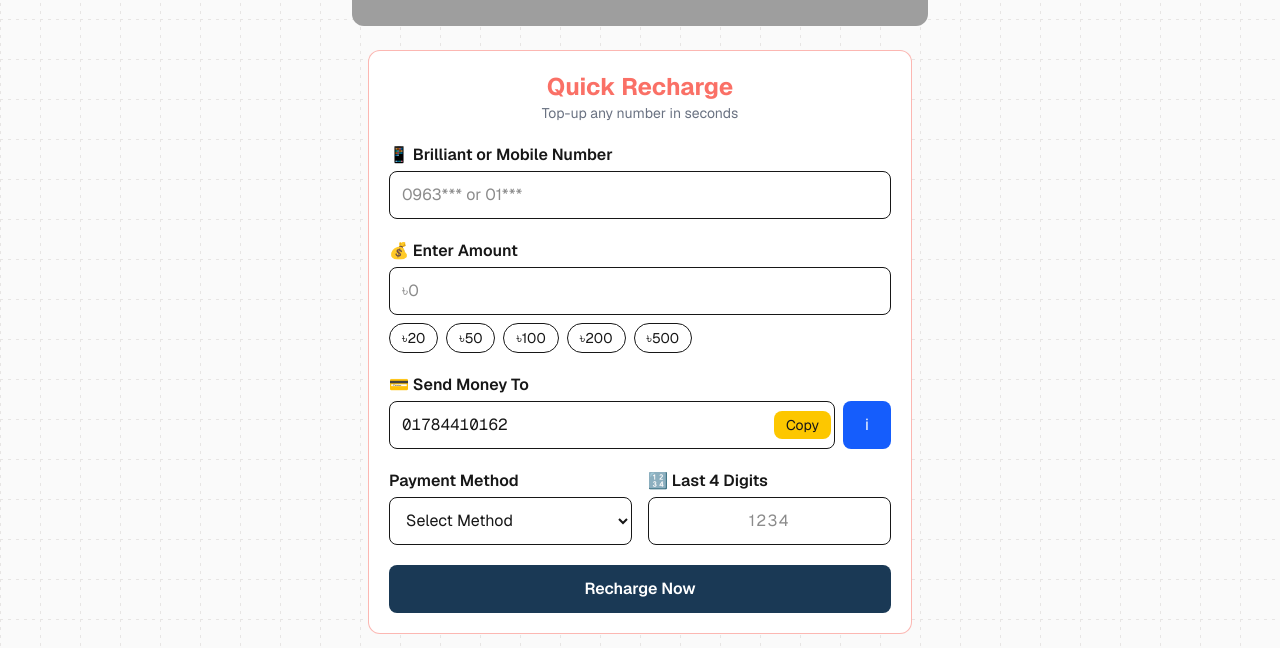
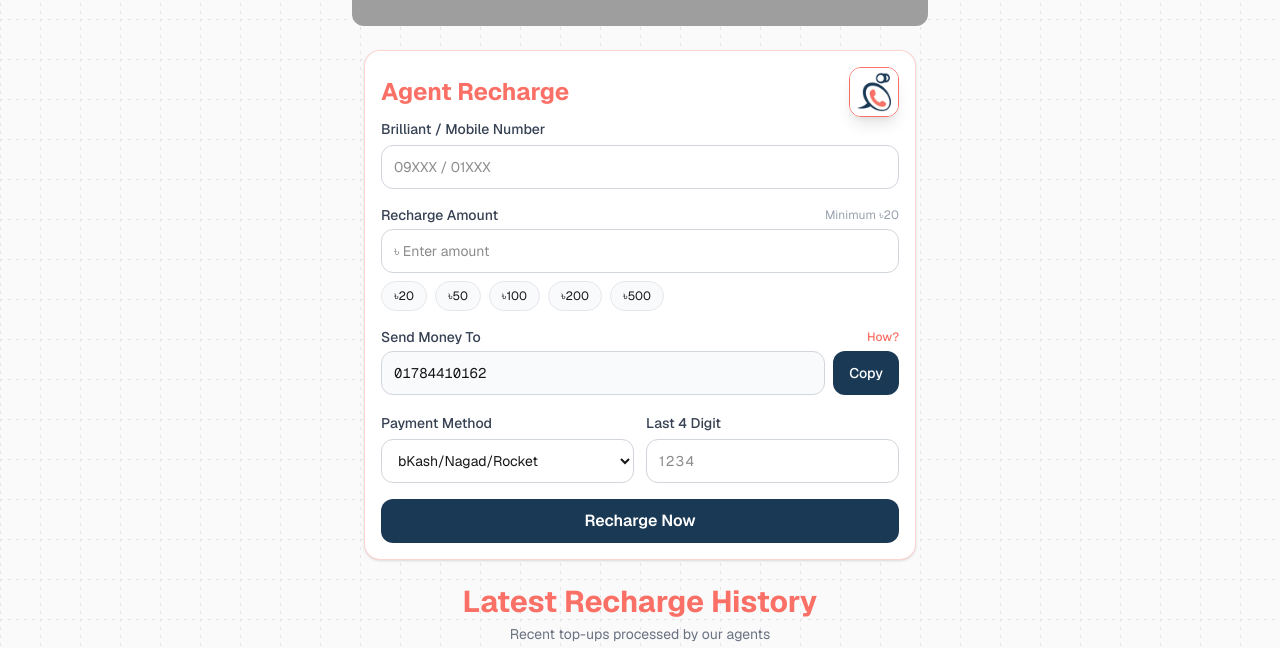
Before and after one commit to Az-Haris/brilliant-agent-recharge, a Next.js app: page / in a window 1280 px wide. Shown: the part 221-869 px from the top of the page. Built offline with nearby package versions, Linux system fonts and the light colour scheme; grey boxes are pictures that could not be loaded.

Commit message:
Updated Recharge Form

```diff
--- a/app/page.tsx
+++ b/app/page.tsx
@@ -5,7 +5,7 @@ import RechargeHistory from "@/components/RechargeHistory";
 
 export default function Home() {
   return (
-    <div className="min-h-screen w-full relative flex flex-col flex-1 items-center justify-center bg-zinc-50 font-sans dark:bg-black">
+    <div className="min-h-screen w-full relative flex flex-col flex-1 items-center justify-center bg-zinc-50 font-sans">
       <div
         className="absolute inset-0 z-0"
         style={{
@@ -51,7 +51,7 @@ export default function Home() {
           WebkitMaskComposite: "source-in",
         }}
       />
-      <main className="flex flex-1 w-full max-w-xl flex-col gap-6 items-center justify-between dark:bg-black sm:items-start">
+      <main className="flex flex-1 w-full max-w-xl flex-col gap-6 items-center justify-between sm:items-start">
         <HeroCarousel />
         <RechargeForm />
         <RechargeHistory />
--- a/components/RechargeForm.tsx
+++ b/components/RechargeForm.tsx
@@ -1,5 +1,6 @@
 "use client";
 
+import Image from "next/image";
 import { useState } from "react";
 
 const SEND_NUMBER = "01784410162";
@@ -12,68 +13,90 @@ export default function RechargeForm() {
   const [showInfo, setShowInfo] = useState(false);
 
   const copyNumber = async () => {
-    try {
     await navigator.clipboard.writeText(SEND_NUMBER);
     setCopied(true);
-      setTimeout(() => setCopied(false), 1500);
-    } catch {
-      alert("Copy failed");
-    }
+
+    setTimeout(() => {
+      setCopied(false);
+    }, 1500);
   };
 
   const onSubmit = (e: React.FormEvent) => {
     e.preventDefault();
-    alert("Recharge request submitted");
+    alert("Recharge submitted");
   };
 
   return (
-    <section className="relative w-full px-4 mx-auto">
+    <>
+      <section className="relative w-full px-3">
         <form
           onSubmit={onSubmit}
-        className="bg-white rounded-xl p-5 border border-[#FA7066]/50 space-y-5"
+          className="bg-white rounded-2xl border border-[#FA7066]/30 shadow-sm p-4 space-y-4"
         >
-        {/* Title */}
-        <div className="text-center">
-          <h1 className="text-xl sm:text-2xl font-bold text-[#FA7066]">
-            Quick Recharge
+          {/* Header */}
+          <div className="flex items-center justify-between mb-0">
+            <h1 className="text-2xl font-bold text-[#FA7066]">
+              Agent Recharge
             </h1>
-          <p className="text-sm text-gray-500">Top-up any number in seconds</p>
+            <div>
+              <Image
+                src="/brilliant.webp"
+                alt="Brilliant Logo"
+                width={50}
+                height={50}
+                className="rounded-xl border border-[#FA7066] shadow-lg"
+              />
+            </div>
           </div>
 
-        {/* Phone */}
+          {/* Mobile Number */}
           <div>
-          <label className="block font-semibold mb-1">
-            📱 Brilliant or Mobile Number
+            <label className="text-sm font-medium text-gray-700">
+              Brilliant / Mobile Number
             </label>
+
             <input
               type="tel"
               pattern="[0-9]{11}"
-            placeholder="0963*** or 01***"
+              placeholder="09XXX / 01XXX"
               required
-            className="w-full h-12 border rounded-lg px-3"
+              className="w-full mt-1 h-11 rounded-xl border border-gray-300 px-3 text-sm outline-none focus:border-[#FA7066]"
             />
           </div>
 
           {/* Amount */}
           <div>
-          <label className="block font-semibold mb-1">💰 Enter Amount</label>
+            <div className="flex items-center justify-between">
+              <label className="text-sm font-medium text-gray-700">
+                Recharge Amount
+              </label>
+
+              <span className="text-xs text-gray-400">Minimum ৳20</span>
+            </div>
+
             <input
               type="number"
               min={20}
               value={amount}
               onChange={(e) => setAmount(e.target.value)}
-            placeholder="৳0"
+              placeholder="৳ Enter amount"
               required
-            className="w-full h-12 border rounded-lg px-3"
+              className="w-full mt-1 h-11 rounded-xl border border-gray-300 px-3 text-sm outline-none focus:border-[#FA7066]"
             />
 
-          <div className="flex flex-wrap gap-2 mt-2">
+            {/* Quick Amounts */}
+            <div className="flex gap-2 mt-2 overflow-x-auto scrollbar-hide">
               {QUICK_AMOUNTS.map((a) => (
                 <button
                   key={a}
                   type="button"
                   onClick={() => setAmount(String(a))}
-                className="px-3 py-1 text-sm rounded-full border hover:bg-gray-200 active:scale-95"
+                  className={`min-w-fit px-3 py-1.5 rounded-full text-xs border transition active:scale-95
+                    ${
+                      amount === String(a)
+                        ? "bg-[#FA7066] text-white border-[#FA7066]"
+                        : "bg-gray-50 border-gray-200"
+                    }`}
                 >
                   ৳{a}
                 </button>
@@ -81,48 +104,60 @@ export default function RechargeForm() {
             </div>
           </div>
 
-        {/* Send Number */}
+          {/* Send Money */}
           <div>
-          <label className="block font-semibold mb-1">💳 Send Money To</label>
+            <div className="flex items-center justify-between">
+              <label className="text-sm font-medium text-gray-700">
+                Send Money To
+              </label>
 
-          <div className="flex gap-2">
-            <div className="relative flex-1">
+              <button
+                type="button"
+                onClick={() => setShowInfo(true)}
+                className="text-xs text-[#FA7066] font-medium"
+              >
+                How?
+              </button>
+            </div>
+
+            <div className="flex gap-2 mt-1">
               <input
                 readOnly
                 value={SEND_NUMBER}
-                className="w-full h-12 border rounded-lg px-3 pr-20 font-mono"
+                className="flex-1 h-11 rounded-xl border border-gray-300 px-3 font-mono text-sm bg-gray-50"
               />
 
               <button
                 type="button"
                 onClick={copyNumber}
-                className="absolute right-1 top-1/2 -translate-y-1/2 px-3 py-1 bg-yellow-400 rounded-lg text-sm"
+                className={`px-4 rounded-xl text-sm font-medium transition
+                  ${
+                    copied
+                      ? "bg-green-500 text-white"
+                      : "bg-[#1A3955] text-white"
+                  }`}
               >
                 {copied ? "Copied" : "Copy"}
               </button>
             </div>
-
-            <button
-              type="button"
-              onClick={() => setShowInfo(true)}
-              className="h-12 w-12 bg-blue-600 text-white rounded-lg"
-            >
-              i
-            </button>
-          </div>
           </div>
 
-        {/* Payment Method + Last 4 */}
-        <div className="grid grid-cols-1 sm:grid-cols-2 gap-4">
+          {/* Method + Last 4 */}
+          <div className="grid grid-cols-2 gap-3">
             <div>
-            <label className="block font-semibold mb-1">Payment Method</label>
+              <label className="text-sm font-medium text-gray-700">
+                Payment Method
+              </label>
+
               <select
                 value={method}
                 onChange={(e) => setMethod(e.target.value)}
-              className="w-full h-12 border rounded-lg px-3"
                 required
+                className="w-full mt-1 h-11 rounded-xl border border-gray-300 px-3 text-sm outline-none focus:border-[#FA7066]"
               >
-              <option value="">Select Method</option>
+                <option value="" disabled>
+                  bKash/Nagad/Rocket
+                </option>
                 <option value="bkash">bKash</option>
                 <option value="nagad">Nagad</option>
                 <option value="rocket">Rocket</option>
@@ -130,14 +165,17 @@ export default function RechargeForm() {
             </div>
 
             <div>
-            <label className="block font-semibold mb-1">🔢 Last 4 Digits</label>
+              <label className="text-sm font-medium text-gray-700">
+                Last 4 Digit
+              </label>
+
               <input
                 type="tel"
                 pattern="[0-9]{4}"
                 maxLength={4}
                 placeholder="1234"
                 required
-              className="w-full h-12 border rounded-lg px-3 text-center tracking-widest"
+                className="w-full mt-1 h-11 rounded-xl border border-gray-300 px-3 text-sm tracking-widest outline-none focus:border-[#FA7066]"
               />
             </div>
           </div>
@@ -145,32 +183,43 @@ export default function RechargeForm() {
           {/* Submit */}
           <button
             type="submit"
-          className="w-full h-12 bg-[#1A3955] text-white rounded-lg font-semibold hover:opacity-90"
+            className="w-full h-11 rounded-xl bg-[#1A3955] text-white font-semibold active:scale-[0.99] transition"
           >
             Recharge Now
           </button>
         </form>
+      </section>
 
-      {/* Modal (Info) */}
+      {/* Modal */}
       {showInfo && (
-        <div className="fixed inset-0 bg-black/50 flex items-center justify-center z-50 px-4">
-          <div className="bg-white rounded-xl p-5 max-w-md w-full">
-            <h2 className="text-lg font-bold mb-2">How to Send Money</h2>
-            <p className="text-sm text-gray-600">
-              Open bKash / Nagad / Rocket → Send Money → enter{" "}
-              <span className="font-mono font-semibold">{SEND_NUMBER}</span> →
-              enter amount → confirm. Then enter last 4 digits here.
+        <div className="fixed inset-0 z-50 bg-black/40 flex items-end sm:items-center justify-center">
+          <div className="bg-white w-full sm:max-w-md rounded-t-3xl sm:rounded-2xl p-5 animate-slide-up">
+            <div className="w-12 h-1.5 bg-gray-300 rounded-full mx-auto mb-4 sm:hidden" />
+
+            <h2 className="text-lg font-bold">How to Send Money</h2>
+
+            <p className="text-sm text-gray-600 mt-2 leading-6">
+              Open your mobile banking app and send money to:
+            </p>
+
+            <div className="mt-3 bg-gray-100 rounded-xl p-3 text-center font-mono text-lg font-bold">
+              {SEND_NUMBER}
+            </div>
+
+            <p className="text-sm text-gray-600 mt-4 leading-6">
+              After payment, enter the last 4 digits of the phone number used
+              for the transaction.
             </p>
 
             <button
               onClick={() => setShowInfo(false)}
-              className="mt-4 w-full bg-blue-600 text-white py-2 rounded-lg"
+              className="w-full h-11 rounded-xl bg-[#1A3955] text-white mt-5"
             >
-              Close
+              Got it
             </button>
           </div>
         </div>
       )}
-    </section>
+    </>
   );
 }
```
Also changed, not shown: public/brilliant.webp (added). Lines whose indentation alone changed are shown as unchanged.
